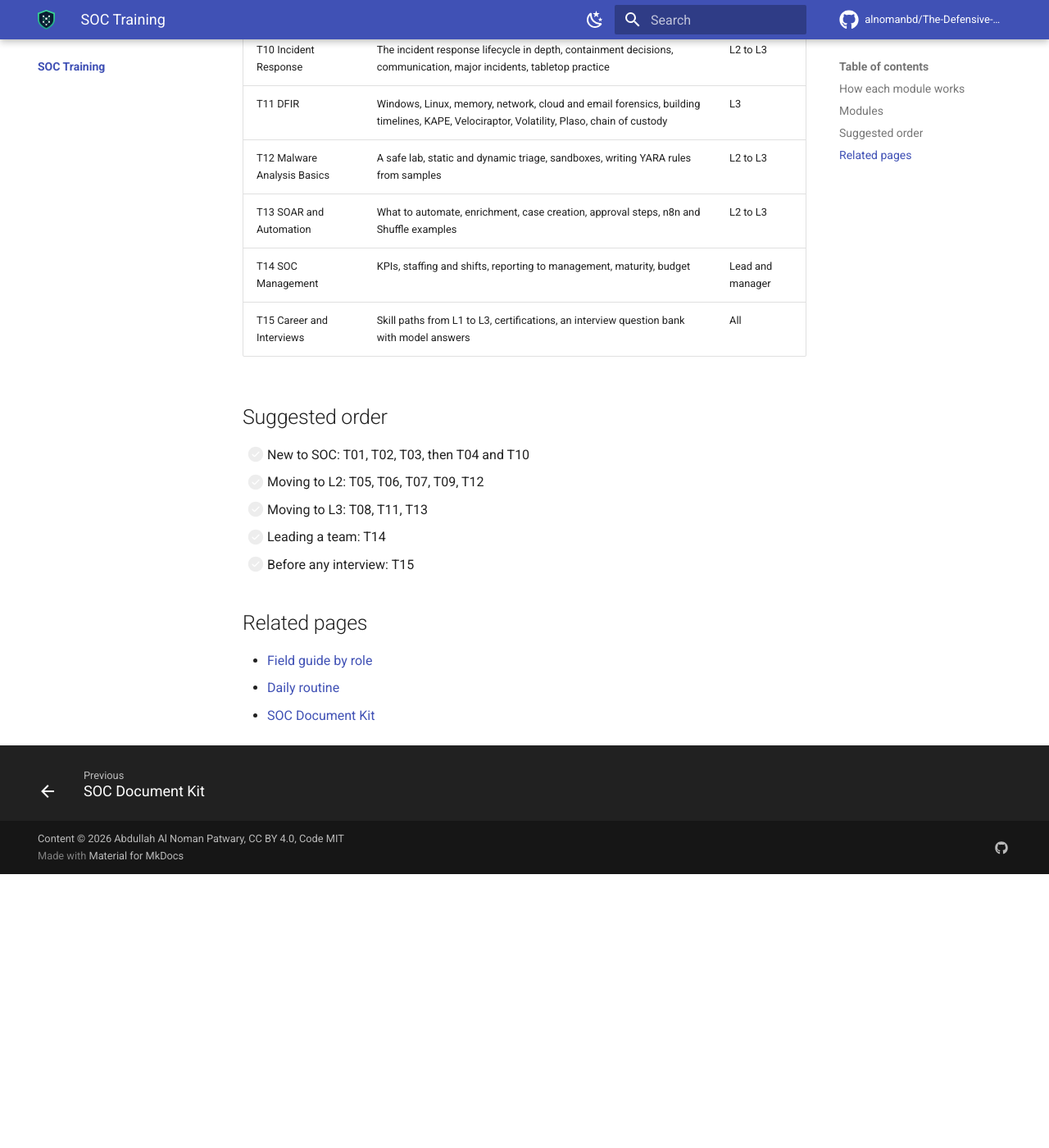
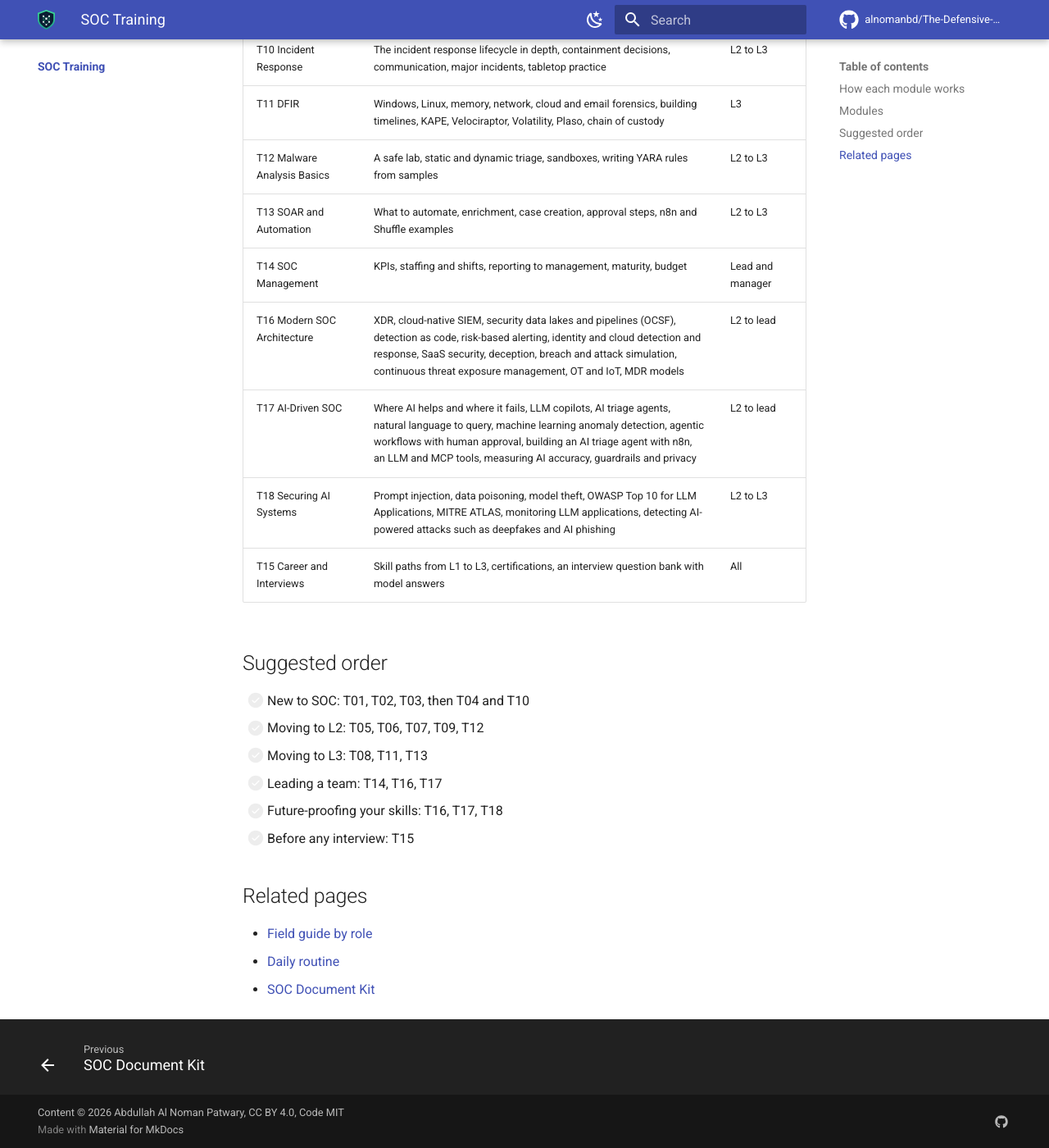
Before and after one commit to alnomanbd/The-Defensive-Mind, an MkDocs documentation site: the page built from docs/training/index.md, in a window 1280 px wide and 1400 px high, scrolled down 1739 px. Shown: the whole window at 82% size. Built offline with MkDocs 1.6.1 and Material for MkDocs 9.7.7, drawn with Linux system fonts in a browser that asks for light colours; comment, search, counter and statistics services are not loaded; before the commit the page ends 2805 px from its top, so only the background shows below that; some of the changed text lies outside the part shown.

Commit message:
Plan the modern and AI-driven SOC content
Training T16 Modern SOC Architecture, T17 AI-Driven SOC, T18 Securing
AI Systems; SOP-51 to SOP-64, PB-41 to PB-46 and GOV-11 added to the
kit catalogue (152 documents planned).

Co-Authored-By: Claude Opus 5.5 <noreply@anthropic.com>

```diff
--- a/docs/training/index.md
+++ b/docs/training/index.md
@@ -1,6 +1,6 @@
 # SOC Training
 
-A step-by-step training track for SOC analysts, from the first day on shift to L3 work. It is separate from the handbook: the handbook tells you how to run the SOC, the training teaches you the skills behind it.
+A step-by-step training track for SOC analysts, from the first day on shift to L3 work, including the modern and AI-driven SOC. It is separate from the handbook: the handbook tells you how to run the SOC, the training teaches you the skills behind it.
 
 !!! abstract "At a glance"
     - Audience: new and working SOC analysts (L1 to L3), and anyone moving into a SOC
@@ -37,6 +37,9 @@ All modules are being written. They will appear in the menu one by one; see the
 | T12 Malware Analysis Basics | A safe lab, static and dynamic triage, sandboxes, writing YARA rules from samples | L2 to L3 |
 | T13 SOAR and Automation | What to automate, enrichment, case creation, approval steps, n8n and Shuffle examples | L2 to L3 |
 | T14 SOC Management | KPIs, staffing and shifts, reporting to management, maturity, budget | Lead and manager |
+| T16 Modern SOC Architecture | XDR, cloud-native SIEM, security data lakes and pipelines (OCSF), detection as code, risk-based alerting, identity and cloud detection and response, SaaS security, deception, breach and attack simulation, continuous threat exposure management, OT and IoT, MDR models | L2 to lead |
+| T17 AI-Driven SOC | Where AI helps and where it fails, LLM copilots, AI triage agents, natural language to query, machine learning anomaly detection, agentic workflows with human approval, building an AI triage agent with n8n, an LLM and MCP tools, measuring AI accuracy, guardrails and privacy | L2 to lead |
+| T18 Securing AI Systems | Prompt injection, data poisoning, model theft, OWASP Top 10 for LLM Applications, MITRE ATLAS, monitoring LLM applications, detecting AI-powered attacks such as deepfakes and AI phishing | L2 to L3 |
 | T15 Career and Interviews | Skill paths from L1 to L3, certifications, an interview question bank with model answers | All |
 
 ## Suggested order
@@ -44,7 +47,8 @@ All modules are being written. They will appear in the menu one by one; see the
 - [ ] New to SOC: T01, T02, T03, then T04 and T10
 - [ ] Moving to L2: T05, T06, T07, T09, T12
 - [ ] Moving to L3: T08, T11, T13
-- [ ] Leading a team: T14
+- [ ] Leading a team: T14, T16, T17
+- [ ] Future-proofing your skills: T16, T17, T18
 - [ ] Before any interview: T15
 
 ## Related pages
```
Also changed, not shown: README.md (+1 -1 lines), ROADMAP.md (+1 -0 lines), soc-kit/CATALOGUE.md (+24 -0 lines).
